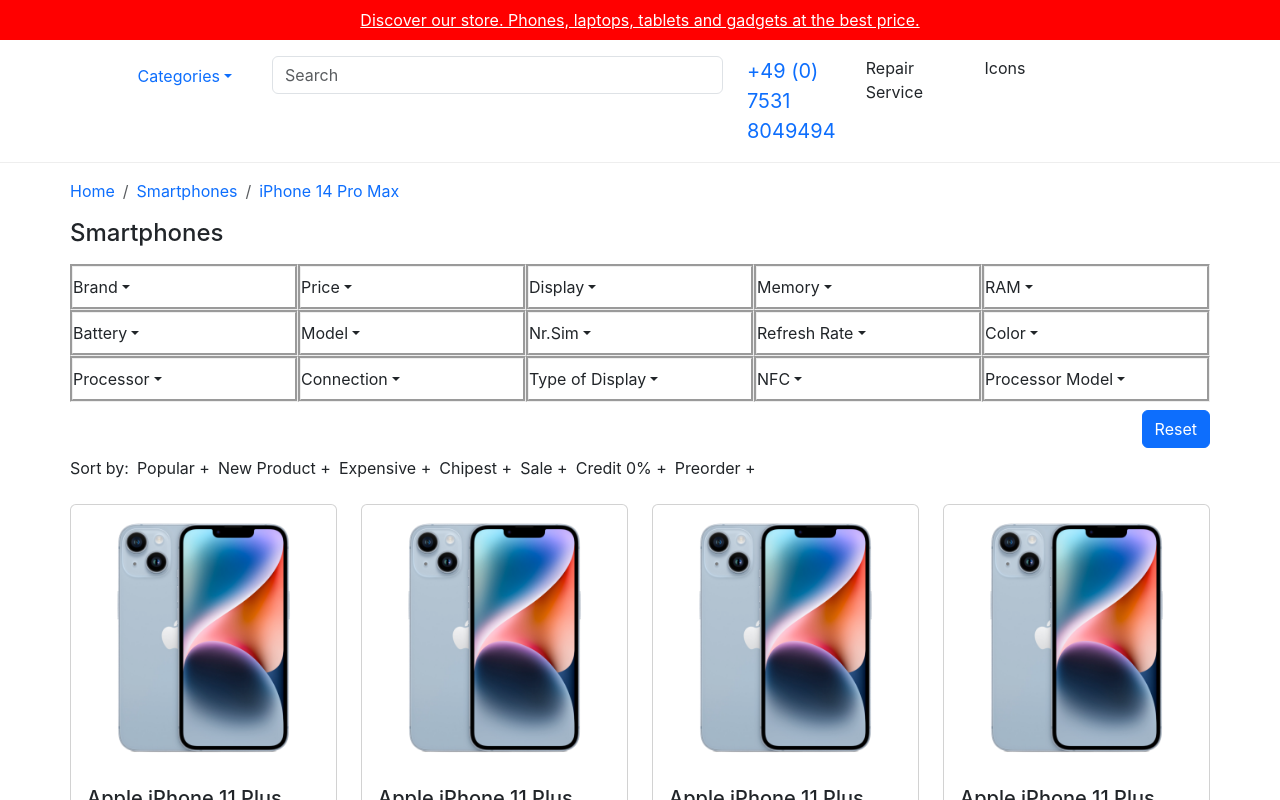
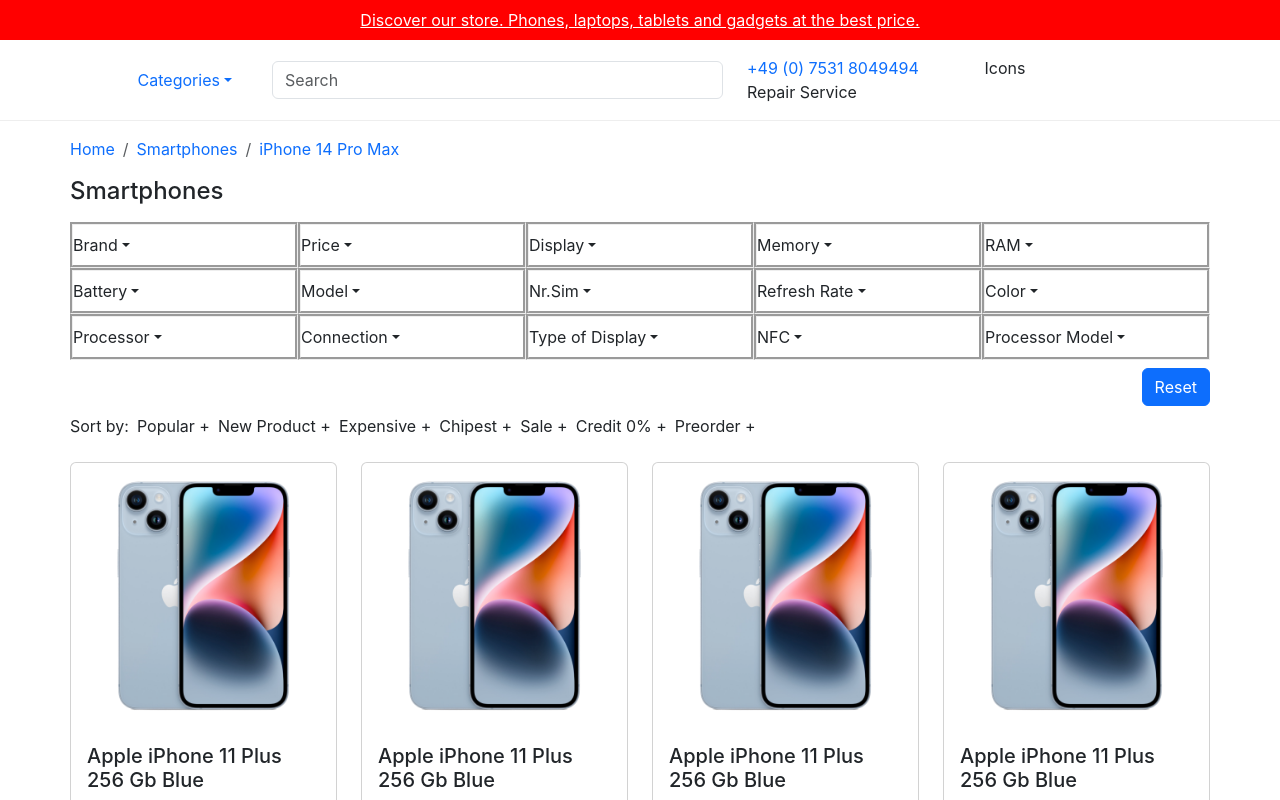
Before and after one commit to nonsense9/react-online-store, a React (Vite) app: page / in a window 1280 px wide. Shown: the top 800 px of the page. Built offline with nearby package versions, Linux system fonts and the light colour scheme.

Commit message:
fix header

```diff
--- a/src/components/Header.tsx
+++ b/src/components/Header.tsx
@@ -28,7 +28,7 @@
   return (
     <>
       <Container>
-        <Row className="py-3">
+        <Row className="d-flex justify-content-center align-items-center py-3">
           <Col xs={2}>
             <Nav
               className="me-auto my-2 my-lg-0 d-flex justify-content-end"
@@ -59,10 +59,10 @@
             <Row>
               <Col>
                 <Row>
-                  <Col>
+                  <Col className="d-flex align-items-center">
                     <a
                       href="tel:+49(0)75318049494"
-                      style={{ fontSize: '2.5vh' }}
+                      style={{ whiteSpace: 'nowrap' }}
                     >
                       +49 (0) 7531 8049494
                     </a>
```
